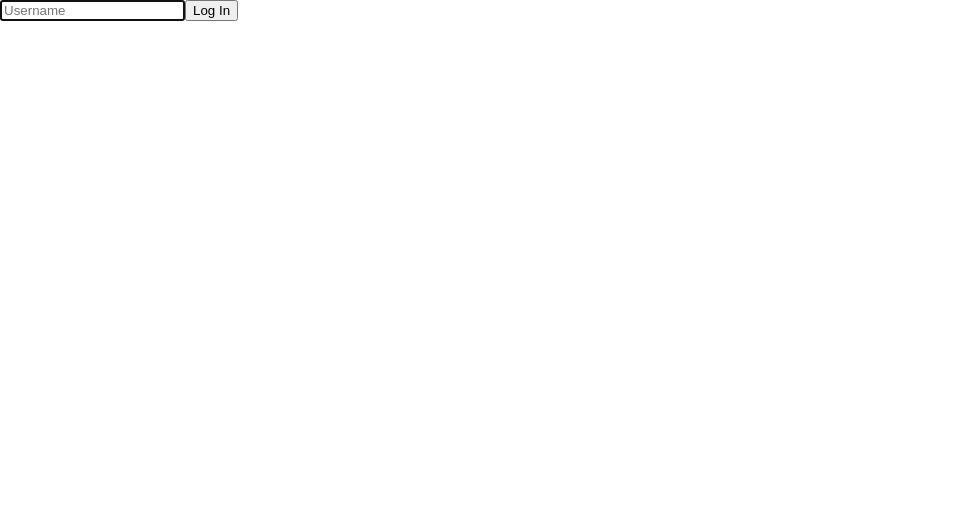
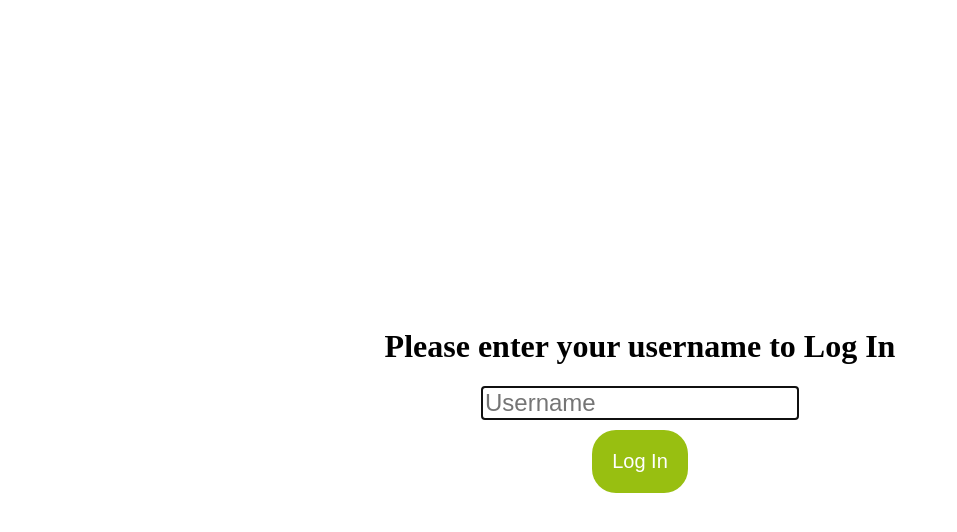
Before and after one commit to mariordgez/Final-Capstone-React, a React (Create React App) app: page / in a window 1280 px wide. Shown: the top 532 px of the page, without its empty margins (0-957 px from the left). Built offline with nearby package versions, Linux system fonts and the light colour scheme.

Commit message:
Add styling to login form

```diff
--- /dev/null
+++ b/src/components/login/LoginForm.module.css
@@ -0,0 +1,37 @@
+.loginContainer,
+.login {
+  display: flex;
+  flex-direction: column;
+  justify-content: center;
+  align-items: center;
+}
+
+.loginContainer {
+  position: absolute;
+  width: 100%;
+  height: 100%;
+}
+
+input.loginField {
+  font-size: 24px;
+  border-radius: 3px;
+}
+
+button.loginSubmit {
+  font-size: 20px;
+  border-radius: 1.5rem;
+  padding: 20px;
+  border: none;
+  background-color: var(--apple-green);
+  color: white;
+  margin-top: 10px;
+}
+
+button.loginSubmit:hover {
+  cursor: pointer;
+}
+
+.formWarning {
+  font-size: 20px;
+  color: red;
+}
--- a/src/components/login/loginForm.js
+++ b/src/components/login/loginForm.js
@@ -1,5 +1,6 @@
 import React, { useEffect, useRef } from 'react';
 import PropTypes from 'prop-types';
+import style from './LoginForm.module.css';
 
 const LoginForm = ({
   submitCredentialsFunc,
@@ -23,12 +24,15 @@ const LoginForm = ({
   };
 
   return (
-    <form onSubmit={enterCredentials}>
-      {failed ? <p className="form-warning">Invalid username entered! Please enter the username of an existing user.</p>
-        : null}
-      <input className="login-field" name="username" id="username" placeholder="Username" ref={(el) => { valRef.current[0] = el; }} />
-      <button className="login-submit" type="submit">Log In</button>
-    </form>
+    <div className={style.loginContainer}>
+      <form onSubmit={enterCredentials} className={style.login}>
+        <h1>Please enter your username to Log In</h1>
+        {failed ? <p className={style.formWarning}>Invalid username entered!</p>
+          : null}
+        <input className={style.loginField} name="username" id="username" placeholder="Username" ref={(el) => { valRef.current[0] = el; }} />
+        <button className={style.loginSubmit} type="submit">Log In</button>
+      </form>
+    </div>
   );
 };
 
```
